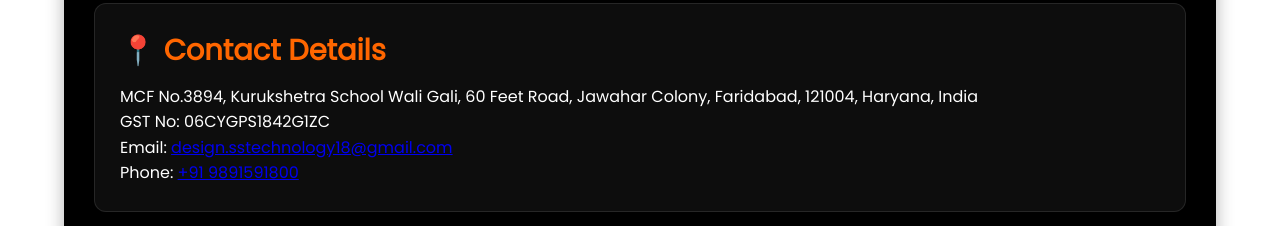
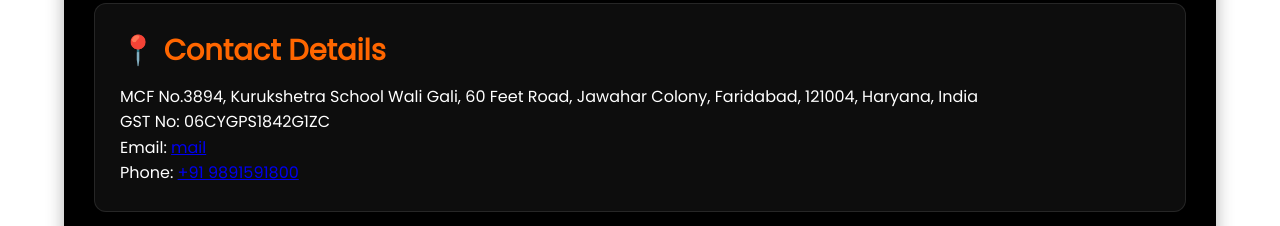
Before and after one commit to saifxzpvt/sunshine, a plain HTML site: page INDEX.HTML in a window 1280 px wide. Shown: the part 2140-2366 px from the top of the page. Drawn offline with nearby package versions, Linux system fonts and the light colour scheme.

Commit message:
Initial commit

```diff
--- a/INDEX.HTML
+++ b/INDEX.HTML
@@ -131,7 +131,7 @@
       <p>
         MCF No.3894, Kurukshetra School Wali Gali, 60 Feet Road, Jawahar Colony, Faridabad, 121004, Haryana, India<br>
         GST No: 06CYGPS1842G1ZC<br>
-        Email: <a href="mailto:design.sstechnology18@gmail.com">design.sstechnology18@gmail.com</a><br>
+        Email: <a href="mailto:design.sstechnology18@gmail.com">mail</a><br>
         Phone: <a href="tel:+919891591800">+91 9891591800</a>
       </p>
     </div>
```
Also changed, not shown: Contact.html (+1 -1 lines).
